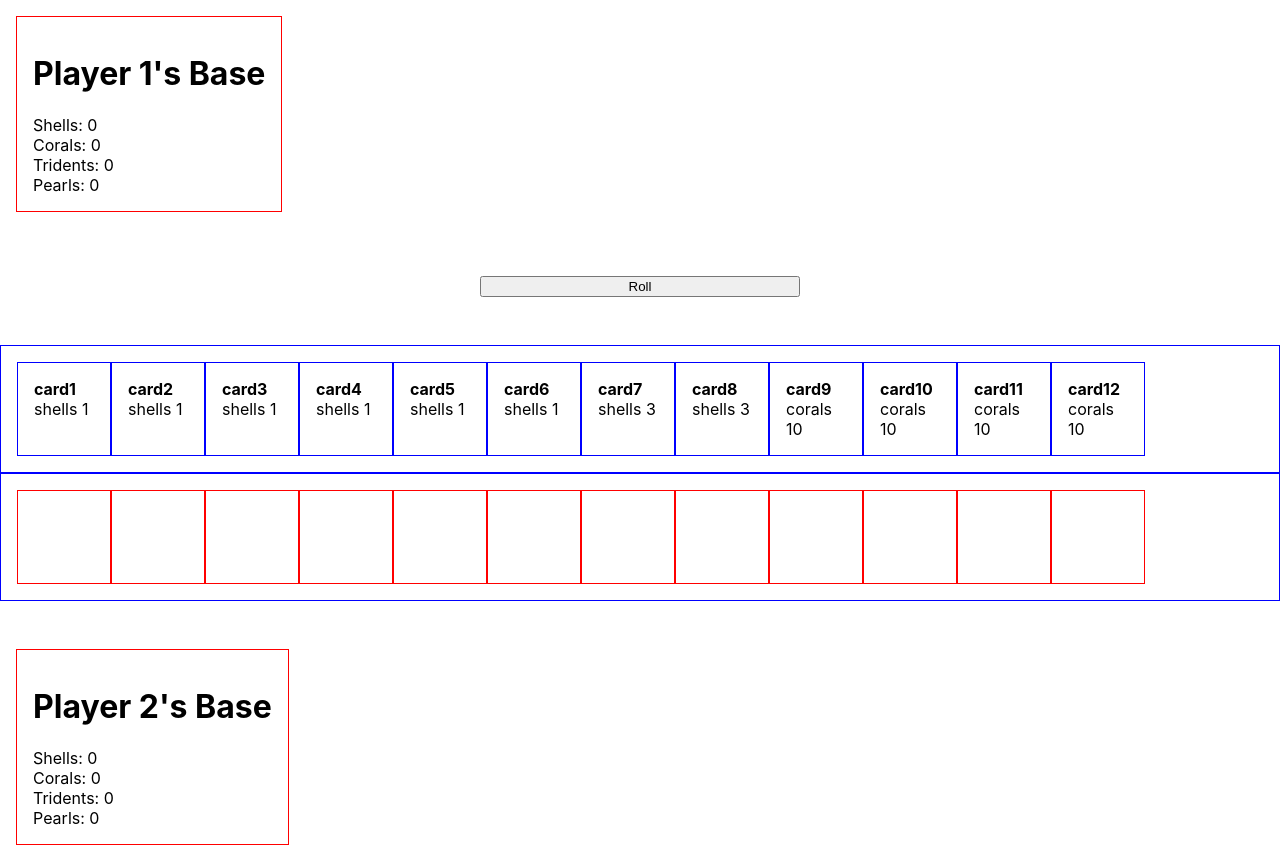
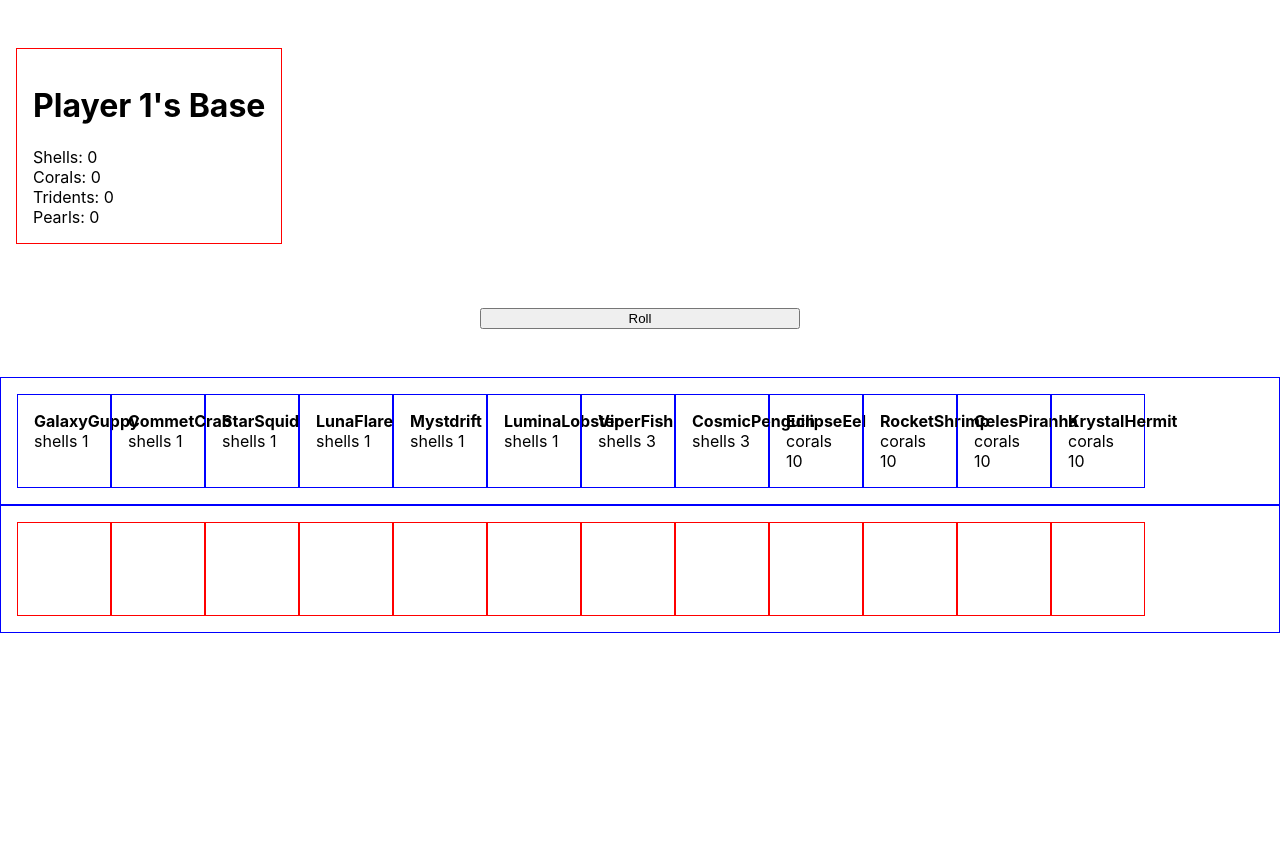
Before and after one commit to hanna2895/fish-game, a React (Create React App) app: page / in a window 1280 px wide. Shown: the top 847 px of the page. After the commit the page ends 800 px from the top, so only its background shows below. Built offline with nearby package versions, Linux system fonts and the light colour scheme.

Commit message:
adjust board alternating players, adjust starting deck names

```diff
--- a/src/Board.jsx
+++ b/src/Board.jsx
@@ -9,6 +9,8 @@ const Board = () => {
 
   return (
     <div>
+      <Table table={table} />
+      {turn === 1 ? (
         <Base
           player="Player 1"
           turn={turn === 1}
@@ -18,7 +20,7 @@ const Board = () => {
             setTurn(2)
           }}
         />
-      <Table table={table} />
+      ) : (
         <Base
           player="Player 2"
           turn={turn === 2}
@@ -28,6 +30,8 @@ const Board = () => {
             setTurn(1)
           }}
         />
+      )}
+
     </div>
   )
 }
--- a/src/startingDeck.jsx
+++ b/src/startingDeck.jsx
@@ -1,83 +1,83 @@
 export const startingDeck = [
   {
-    name: "card1",
+    name: "GalaxyGuppy",
     boardSlot: 1,
     attack: true,
     attackAction: { shells: 1 },
     defenseAction: { shells: 1 },
   },
   {
-    name: "card2",
+    name: "CommetCrab",
     boardSlot: 2,
     attack: true,
     attackAction: { shells: 1 },
     defenseAction: { shells: 1 },
   },
   {
-    name: "card3",
+    name: "StarSquid",
     boardSlot: 3,
     attack: true,
     attackAction: { shells: 1 },
     defenseAction: { shells: 1 },
   },
   {
-    name: "card4",
+    name: "LunaFlare",
     boardSlot: 4,
     attack: true,
     attackAction: { shells: 1 },
     defenseAction: { shells: 1 },
   },
   {
-    name: "card5",
+    name: "Mystdrift",
     boardSlot: 5,
     attack: true,
     attackAction: { shells: 1 },
     defenseAction: { shells: 1 },
   },
   {
-    name: "card6",
+    name: "LuminaLobster",
     boardSlot: 6,
     attack: true,
     attackAction: { shells: 1 },
     defenseAction: { shells: 1 },
   },
   {
-    name: "card7",
+    name: "ViperFish",
     boardSlot: 7,
     attack: true,
     attackAction: { shells: 3 },
     defenseAction: { shells: 2 },
   },
   {
-    name: "card8",
+    name: "CosmicPenguin",
     boardSlot: 8,
     attack: true,
     attackAction: { shells: 3 },
     defenseAction: { shells: 2 },
   },
   {
-    name: "card9",
+    name: "EclipseEel",
     boardSlot: 9,
     attack: true,
     attackAction: { corals: 10 },
     defenseAction: { shells: 3 },
   },
   {
-    name: "card10",
+    name: "RocketShrimp",
     boardSlot: 10,
     attack: true,
     attackAction: { corals: 10 },
     defenseAction: { shells: 3 },
   },
   {
-    name: "card11",
+    name: "CelesPiranha",
     boardSlot: 11,
     attack: true,
     attackAction: { corals: 10 },
     defenseAction: { shells: 4 },
   },
   {
-    name: "card12",
+    name: "KrystalHermit",
     boardSlot: 12,
     attack: true,
     attackAction: { corals: 10 },
```
Lines whose indentation alone changed are shown as unchanged.
